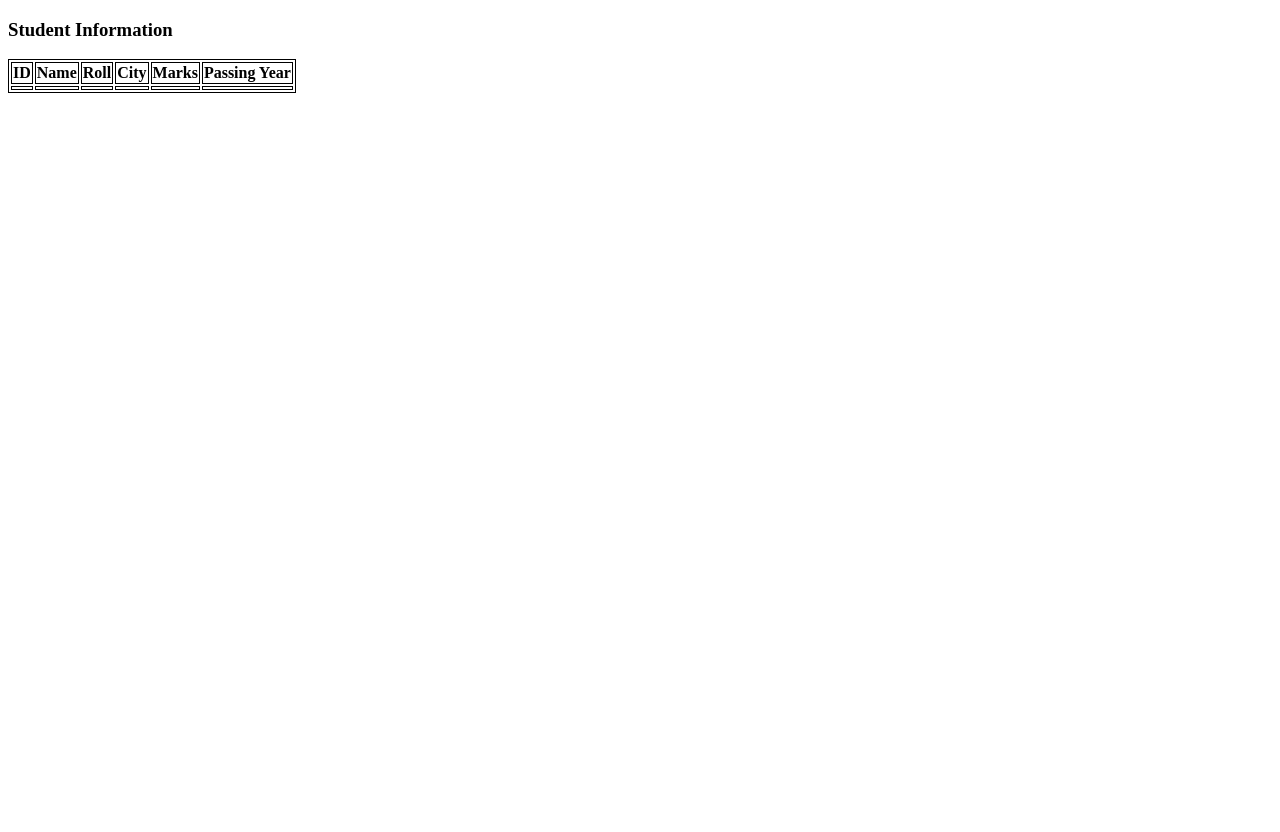
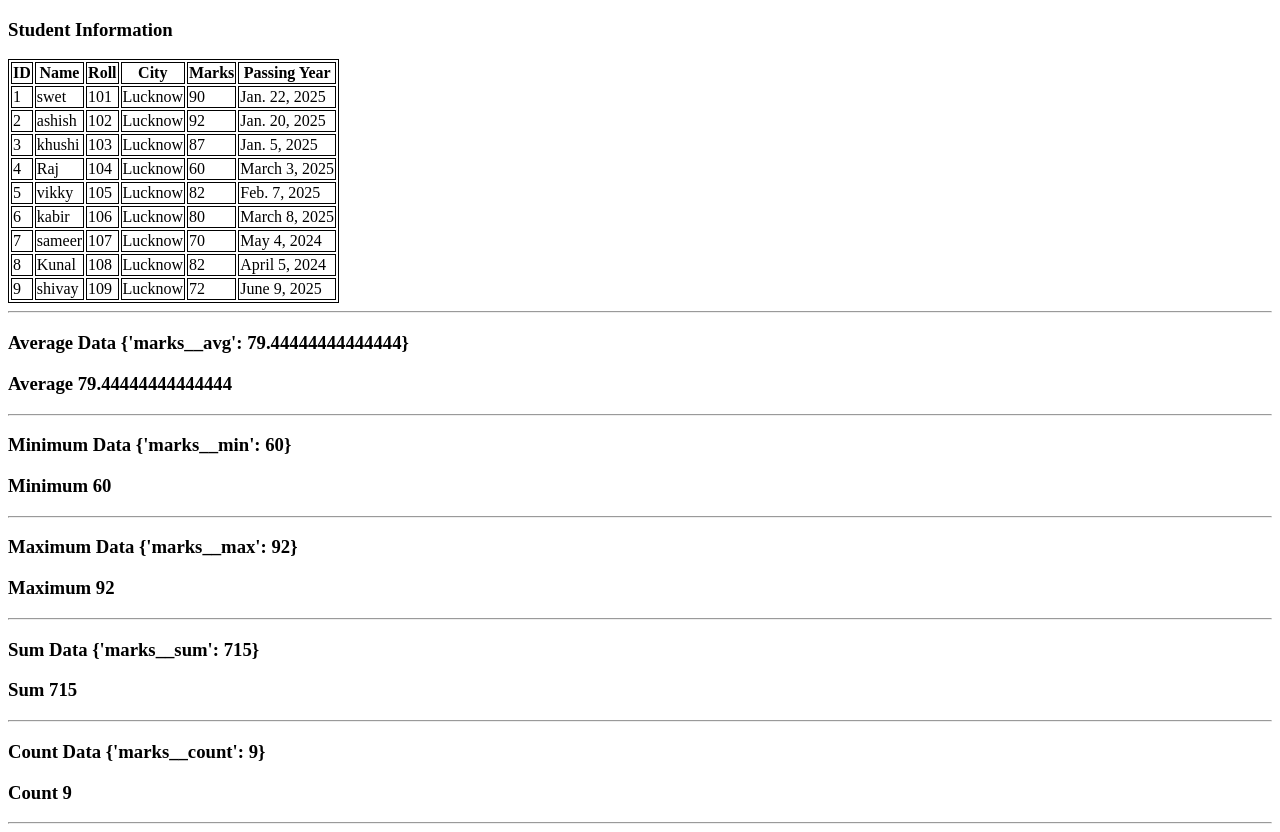
Before and after one commit to SwetTrivedi/Django-queryset, a Django app: page / in a window 1280 px wide. Before the commit the page ends 93 px from the top, so only its background shows below. Run offline with Django 5.2, Linux system fonts and the light colour scheme; data comes from the database, SQL or seed files in the repository; both versions use the stored data as it was after the commit; lists and menus that the app fills with data are empty.

Commit message:
Querysetlookups

```diff
--- a/school/templates/home.html
+++ b/school/templates/home.html
@@ -19,6 +19,31 @@
     <th>City</th>
     <th>Marks</th>
     <th>Passing Year</th>
+  {% comment %} {% for students in student %}
+    <tr>
+        <td>{{students.id}}</td>
+        <td>{{students.name}}</td>
+        <td>{{students.rollnumber}}</td>
+        <td>{{students.city}}</td>
+        <td>{{students.marks}}</td>
+        <td>{{students.passing_date}}</td>
+    </tr>
+    {% endfor %} {% endcomment %}
+
+
+    {% comment %} <tr>
+        <td>{{student.id}}</td>
+        <td>{{student.name}}</td>
+        <td>{{student.rollnumber}}</td>
+        <td>{{student.city}}</td>
+        <td>{{student.marks}}</td>
+        <td>{{student.passing_date}}</td>
+    </tr> {% endcomment %}
+
+
+
+{% comment %} ############ This is filter lookups ########### {% endcomment %}
+
     {% comment %} {% for students in student %}
     <tr>
         <td>{{students.id}}</td>
@@ -29,6 +54,10 @@
         <td>{{students.passing_date}}</td>
     </tr>
     {% endfor %} {% endcomment %}
+
+{% comment %} ############  This is aggregation ############## {% endcomment %}
+
+    {% for student in students %}
     <tr>
         <td>{{student.id}}</td>
         <td>{{student.name}}</td>
@@ -37,6 +66,22 @@
         <td>{{student.marks}}</td>
         <td>{{student.passing_date}}</td>
     </tr>
-</table>
+    {% endfor %}
+
+</table><hr>
+<h3>Average Data {{average}}</h3>
+<h3>Average {{average.marks__avg}}</h3><hr>
+
+<h3>Minimum Data {{minimum}}</h3>
+<h3>Minimum {{minimum.marks__min}}</h3><hr>
+
+<h3>Maximum Data {{maximum}}</h3>
+<h3>Maximum {{maximum.marks__max}}</h3><hr>
+
+<h3>Sum Data {{total}}</h3>
+<h3>Sum {{total.marks__sum}}</h3><hr>
+
+<h3>Count Data {{totalcount}}</h3>
+<h3>Count {{totalcount.marks__count}}</h3><hr>
 </body>
 </html>
--- a/school/views.py
+++ b/school/views.py
@@ -2,10 +2,10 @@ from django.shortcuts import render
 from .models import Student
 from .models import Teacher
 # Create your views here.
-def home(request):
-    student_data=Student.objects.all()
-    a=type(student_data)
-    print(a)
+# def home(request):
+    # student_data=Student.objects.all()
+    # a=type(student_data)
+    # print(a)
     # student_data=Student.objects.filter(marks=90)
 
     # student_data=Student.objects.exclude(marks=90)
@@ -22,9 +22,9 @@ def home(request):
     # student_data=Student.objects.values_list('id','name',named=True)
 
     # student_data=Student.objects.dates('passing_date','month')
-    print("Return :",student_data)
-    print("sql :",student_data.query )
-    return render(request,'home.html',{'student':student_data})
+    # print("Return :",student_data)
+    # print("sql :",student_data.query )
+    # return render(request,'home.html',{'student':student_data})
 
 
 
@@ -134,3 +134,59 @@ def home(request):
 
     # print("Return :",student_data)
     # return render(request,'home.html',{'student':student_data})
+
+
+
+
+
+
+################################################################################################################################################
+
+
+######################  Field lookups   ##############################################
+
+# def home(request):
+    # student_data=Student.objects.all()
+    # student_data=Student.objects.filter(name__exact='swet')
+    # student_data=Student.objects.filter(name__iexact='Swet')
+    # student_data=Student.objects.filter(name__contains='s')
+    # student_data=Student.objects.filter(name__icontains='S')
+    # student_data=Student.objects.filter(id__in=[1,5,7])
+    # student_data=Student.objects.filter(marks__in=[80])
+    # student_data=Student.objects.filter(marks__in=[80,90])
+    # student_data=Student.objects.filter(marks__gt=60)
+    # student_data=Student.objects.filter(marks__gte=60)
+    # student_data=Student.objects.filter(marks__lt=90)
+    # student_data=Student.objects.filter(marks__lte=90)
+    # student_data=Student.objects.filter(name__startswith='s')
+    # student_data=Student.objects.filter(name__istartswith='S')
+    # student_data=Student.objects.filter(name__endswith='r')
+    # student_data=Student.objects.filter(name__iendswith='R')
+    # student_data=Student.objects.filter(passingdate_range=('2024-04-01','2025-01-01'))
+
+    # print("Return :",student_data)
+    # print("sql :",student_data.query )
+    # return render(request,'home.html',{'student':student_data})
+
+
+#############################################################################################################################################
+
+
+##################  Aggregation  ########################
+
+from django.db.models import Avg,Sum,Min,Max,Count
+
+def home(request):
+    student_data=Student.objects.all()
+    average=student_data.aggregate(Avg('marks'))
+    total=student_data.aggregate(Sum('marks'))
+    minimum=student_data.aggregate(Min('marks'))
+    maximum=student_data.aggregate(Max('marks'))
+    totalcount=student_data.aggregate(Count('marks'))
+
+
+    context={'students':student_data,'average':average,'total':total,'minimum':minimum
+             ,'maximum':maximum,'totalcount':totalcount}
+    print("Return :",student_data)
+    print("sql :",student_data.query )
+    return render(request,'home.html',context)
```
Also changed, not shown: db.sqlite3.
